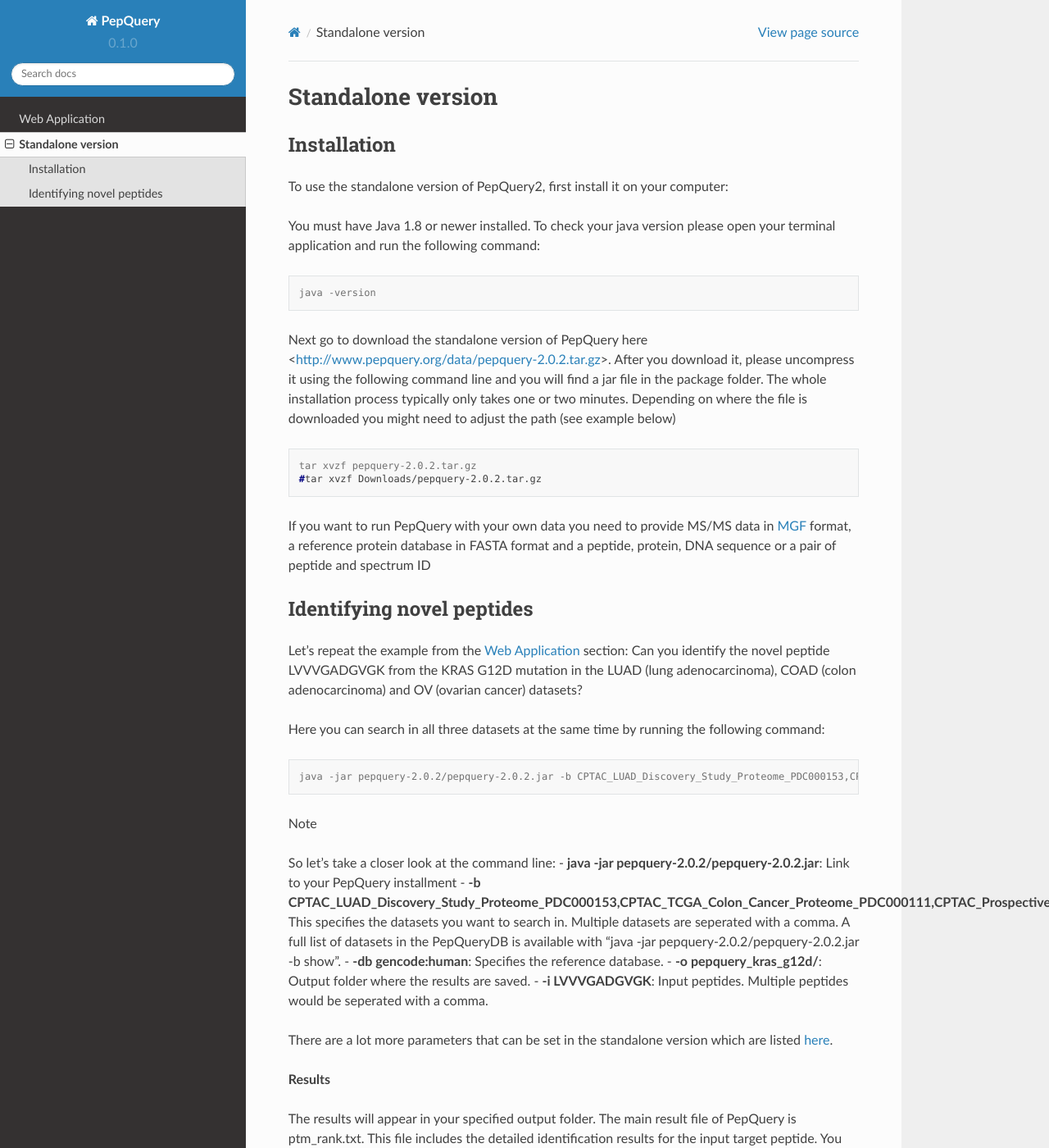
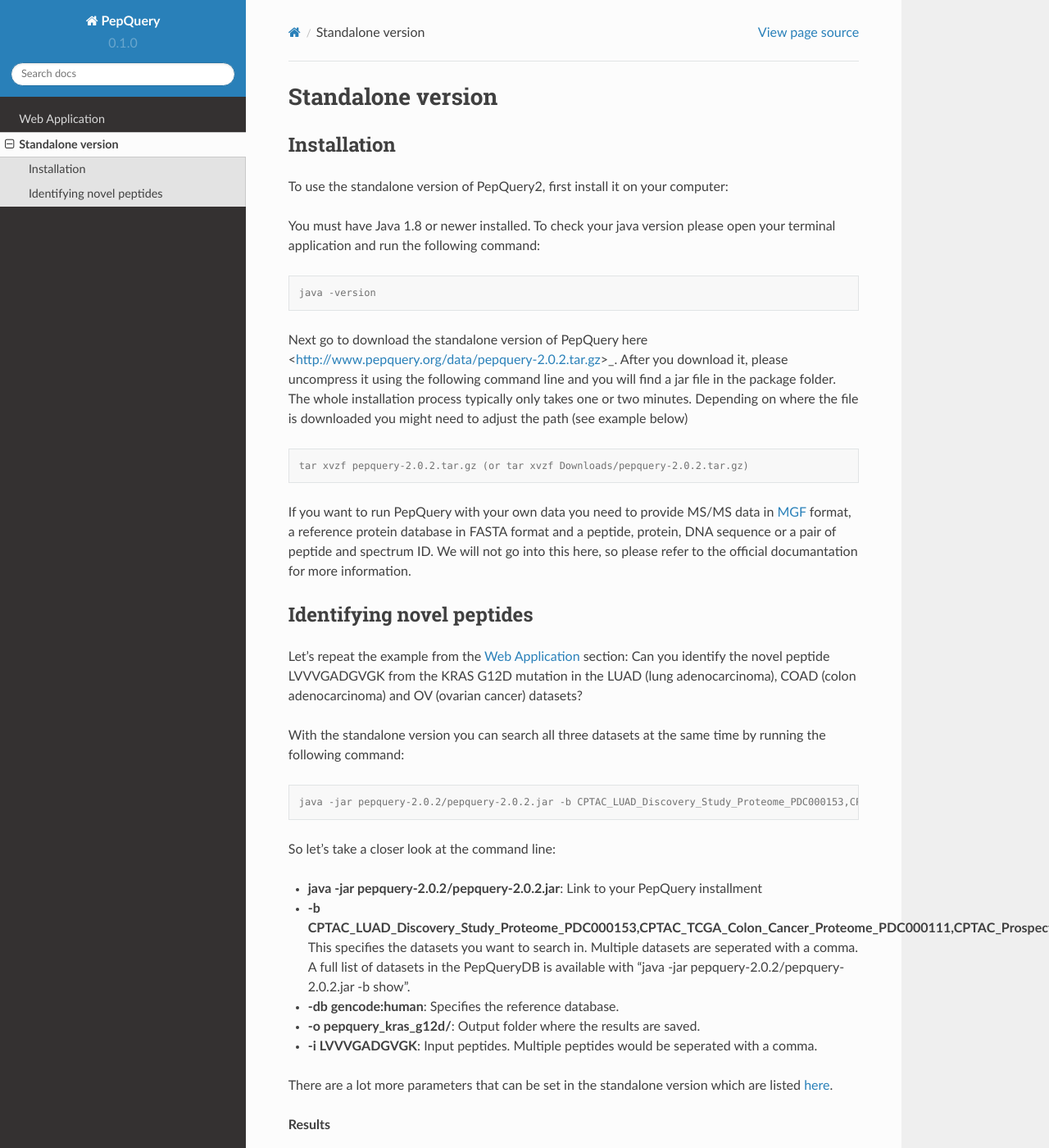
Before and after one commit to smuellerd/pepquery, a Sphinx documentation site: the page built from docs/source/standalone.rst, in a window 1280 px wide and 1400 px high. Shown: the whole window at 82% size. Built offline with Sphinx 7.4.7 and the Read the Docs theme 2.0.0, drawn with Linux system fonts in a browser that asks for light colours; some of the changed text lies outside the part shown.

Commit message:
Update standalone.rst

```diff
--- a/docs/source/standalone.rst
+++ b/docs/source/standalone.rst
@@ -15,18 +15,18 @@
 
    java -version
 
-Next go to download the standalone version of PepQuery here <http://www.pepquery.org/data/pepquery-2.0.2.tar.gz>.
+Next go to download the standalone version of PepQuery here <http://www.pepquery.org/data/pepquery-2.0.2.tar.gz>_.
 After you download it, please uncompress it using the following command line and you will find a jar file in the package folder.
 The whole installation process typically only takes one or two minutes. Depending on where the file is downloaded you might need to adjust the path (see example below)
 
 .. code-block:: console
 
-   tar xvzf pepquery-2.0.2.tar.gz
-   #tar xvzf Downloads/pepquery-2.0.2.tar.gz
+   tar xvzf pepquery-2.0.2.tar.gz (or tar xvzf Downloads/pepquery-2.0.2.tar.gz)
 
 If you want to run PepQuery with your own data you need to provide MS/MS data in
 `MGF <http://www.matrixscience.com/help/data_file_help.html#GEN>`_ format,
-a reference protein database in FASTA format and a peptide, protein, DNA sequence or a pair of peptide and spectrum ID
+a reference protein database in FASTA format and a peptide, protein, DNA sequence or a pair of peptide and spectrum ID.
+We will not go into this here, so please refer to the official documantation for more information.
 
 Identifying novel peptides
 ----------------
@@ -34,14 +34,14 @@
 Let's repeat the example from the :doc:`webapplication` section: Can you identify the novel peptide LVVVGADGVGK
 from the KRAS G12D mutation in the LUAD (lung adenocarcinoma), COAD (colon adenocarcinoma) and OV (ovarian cancer) datasets?
 
-Here you can search in all three datasets at the same time by running the following command:
+With the standalone version you can search all three datasets at the same time by running the following command:
 
 .. code-block:: console
 
    java -jar pepquery-2.0.2/pepquery-2.0.2.jar -b CPTAC_LUAD_Discovery_Study_Proteome_PDC000153,CPTAC_TCGA_Colon_Cancer_Proteome_PDC000111,CPTAC_Prospective_Ovarian_PNNL_Proteome_Qeplus_PDC000118 -db gencode:human -o pepquery_kras_g12d/ -i LVVVGADGVGK
-Note
 
 So let's take a closer look at the command line:
+
 - **java -jar pepquery-2.0.2/pepquery-2.0.2.jar**: Link to your PepQuery installment
 - **-b CPTAC_LUAD_Discovery_Study_Proteome_PDC000153,CPTAC_TCGA_Colon_Cancer_Proteome_PDC000111,CPTAC_Prospective_Ovarian_PNNL_Proteome_Qeplus_PDC000118**: This specifies the datasets you want to search in. Multiple datasets are seperated with a comma. A full list of datasets in the PepQueryDB is available with "java -jar pepquery-2.0.2/pepquery-2.0.2.jar -b show".
 - **-db gencode:human**: Specifies the reference database.
```
Also changed, not shown: other parts of docs/source/standalone.rst (+2 -2 lines).
